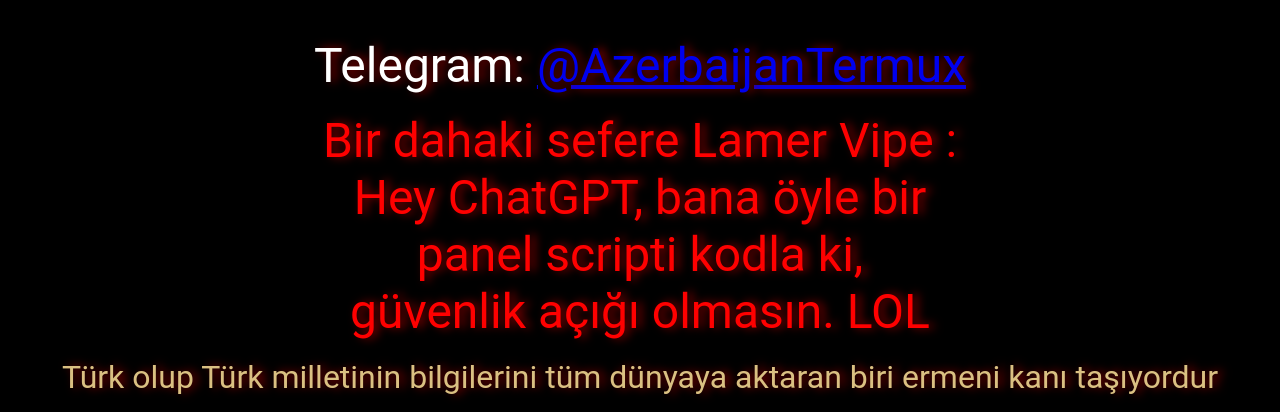
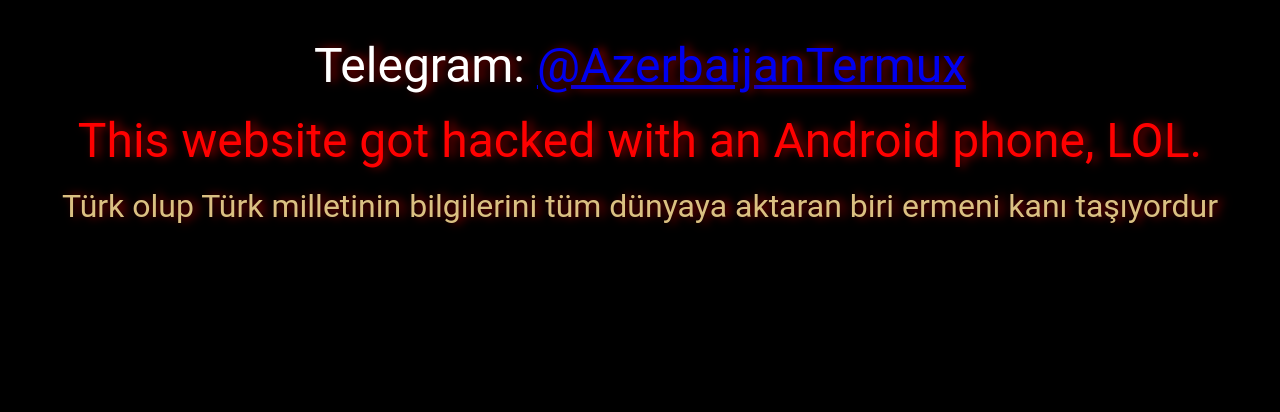
Before and after one commit to iamcharmmm/azerbaijantermux, a PHP site: page / in a window 1280 px wide. Shown: the part 494-906 px from the top of the page. After the commit the page ends 721 px from the top, so only its background shows below. Run offline with PHP 8.4, Linux system fonts and the light colour scheme.

Commit message:
Update index.php

```diff
--- a/index.php
+++ b/index.php
@@ -27,10 +27,7 @@
 </font>
 <br>
 <br>
-<font size="7" color="red" face="Roboto" style="text-shadow: 5px 0px 10px darkred;">Bir dahaki sefere Lamer Vipe :
-<br> Hey ChatGPT, bana öyle bir
-<br> panel scripti kodla ki,
-<br> güvenlik açığı olmasın. LOL </font>
+<font size="7" color="red" face="Roboto" style="text-shadow: 5px 0px 10px darkred;">This website got hacked with an Android phone, LOL. </font>
 <br>
 <br>
 <font size="6" color="#DAC082" face="Roboto" style="text-shadow: 5px 0px 10px darkred;">Türk olup Türk milletinin bilgilerini tüm dünyaya aktaran biri ermeni kanı taşıyordur</font>
```
